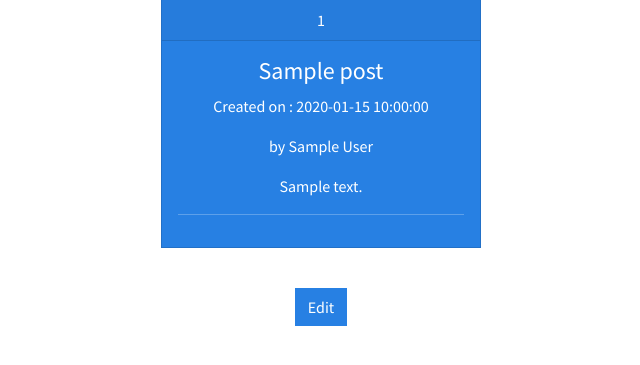
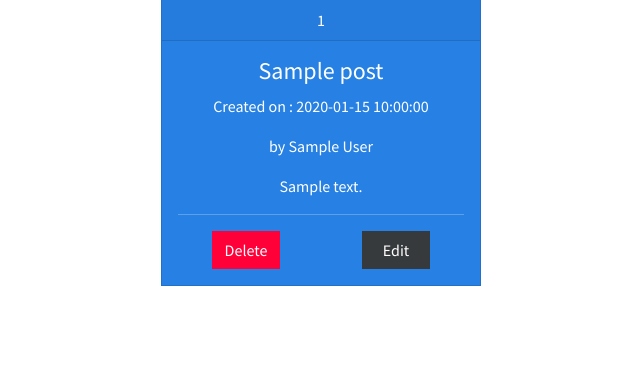
Before and after one commit to SAAluthwela/php_123, a PHP site: page /PHP_folder/blog_final/post.php?id=1 in a window 1280 px wide. Shown: the part 192-557 px from the top of the page, without its empty margins (319-959 px from the left). Run offline with PHP 8.4, Linux system fonts and the light colour scheme; tables that the repository leaves empty or names only in its code hold one stand-in row (values such as "Sample post").

Commit message:
finalized posts - Traversymedia

```diff
--- a/blog_final/post.php
+++ b/blog_final/post.php
@@ -1,6 +1,29 @@
 <?php
  require('config/config.php');
  require('config/db_conn.php');
+
+// check for submit
+ if(isset($_POST['delete'])){
+
+    // Get from data
+   $delete_id = mysqli_real_escape_string($conn,$_POST['delete_id']);
+
+
+   $query = "DELETE FROM posts WHERE id={$delete_id}";
+
+   if(mysqli_query($conn,$query)){
+     //success
+       header('Location:'.ROOT_URL.'');
+
+   }else{
+    //error
+
+     echo 'ERROR :'. mysqli_error($conn);
+
+   }
+
+}
+
 
 // get ID
 $id = mysqli_real_escape_string($conn,$_GET['id']);
@@ -40,11 +63,30 @@ mysqli_close($conn);
             <p>by <?php echo $post['author'];?></p>
             <p><?php echo $post['body'];?></p>
             <hr>
+            <div style="margin-left:-150px">
+                <form class="pull-right" method="POST" action="<?php echo $_SERVER['PHP_SELF'];?>">
+                    <input type="hidden" name="delete_id" value="<?php echo $post['id'];?>">
+                    <input type="submit" name="delete" value="Delete" class="btn btn-danger">
+                </form>
+            </div>
+
+            <div style="margin-left:150px;margin-top:-38px">
+                <a href="<?php echo ROOT_URL;?>editPost.php?id=<?php echo $post['id'];?>"><button
+                        style="padding:6px 20px" type="button" class="btn btn-secondary">Edit</button></a>
+            </div>
+
         </div>
     </div>
+
+
+
     <br>
-    <a href="<?php echo ROOT_URL;?>editPost.php?id=<?php echo $post['id'];?>"><button type="button"
-            class="btn btn-primary">Edit</button></a>
+
+
+
+
+
+
 
 
 
```
